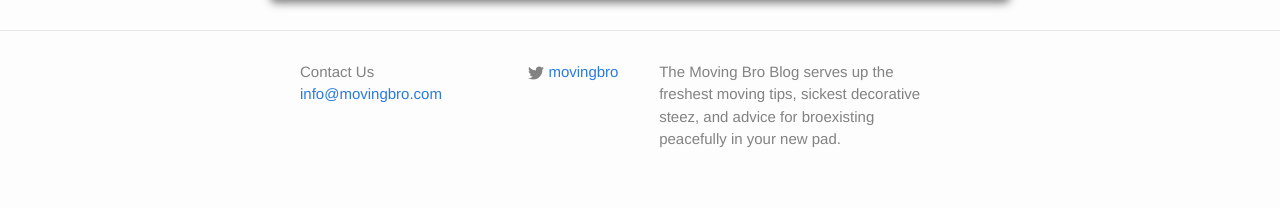
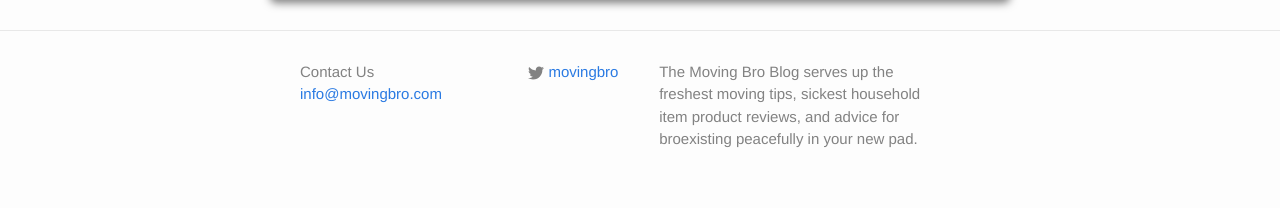
Before and after one commit to danielbogart/moving-bro-blog, a Jekyll site: the page built from index.html, in a window 1280 px wide. Shown: the part 698-906 px from the top of the page. Built offline with Jekyll 4.4.1, drawn with Linux system fonts in a browser that asks for light colours; nearby versions of some CDN libraries; library files that are not in the unit come from our copies.

Commit message:
Changed site desc

```diff
--- a/_config.yml
+++ b/_config.yml
@@ -2,10 +2,10 @@
 title: Moving Bro Blog
 email: info@movingbro.com
 description: > # this means to ignore newlines until "baseurl:"
-  The Moving Bro Blog serves up the freshest moving tips, sickest decorative steez,
+  The Moving Bro Blog serves up the freshest moving tips, sickest household item product reviews,
   and advice for broexisting peacefully in your new pad.
-#baseurl: "http://blog.movingbro.com/"
-#url: "http://blog.movingbro.com/" # the base hostname & protocol for your site
+baseurl: "http://blog.movingbro.com/"
+url: "http://blog.movingbro.com/" # the base hostname & protocol for your site
 twitter_username: movingbro
 github_username:
 
```
